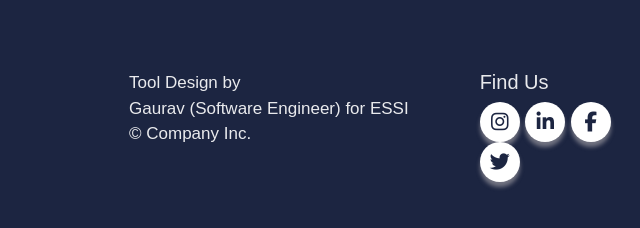
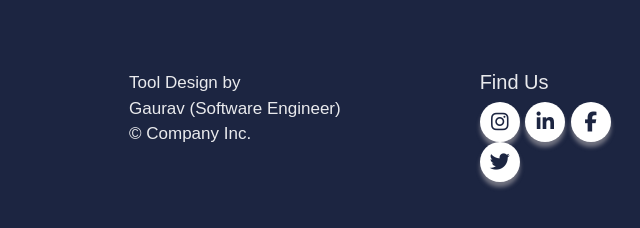
Before and after one commit to gauravtwr/Samadhan, a plain HTML site: page index.html in a window 1280 px wide. Shown: the part 738-966 px from the top of the page, 0-640 px from the left. Drawn offline with nearby package versions, Linux system fonts and the light colour scheme.

Commit message:
changed name

```diff
--- a/index.html
+++ b/index.html
@@ -120,7 +120,7 @@
 
 <footer>
   <div class="row">
-      <div class="col-lg-4">Tool Design by <br>Gaurav (Software Engineer) for ESSI
+      <div class="col-lg-4">Tool Design by <br>Gaurav (Software Engineer)
           <p>© Company Inc.</p></div>
       <div class="col-lg-5"><h5>Find Us</h5>
           <div class="icons">
```
